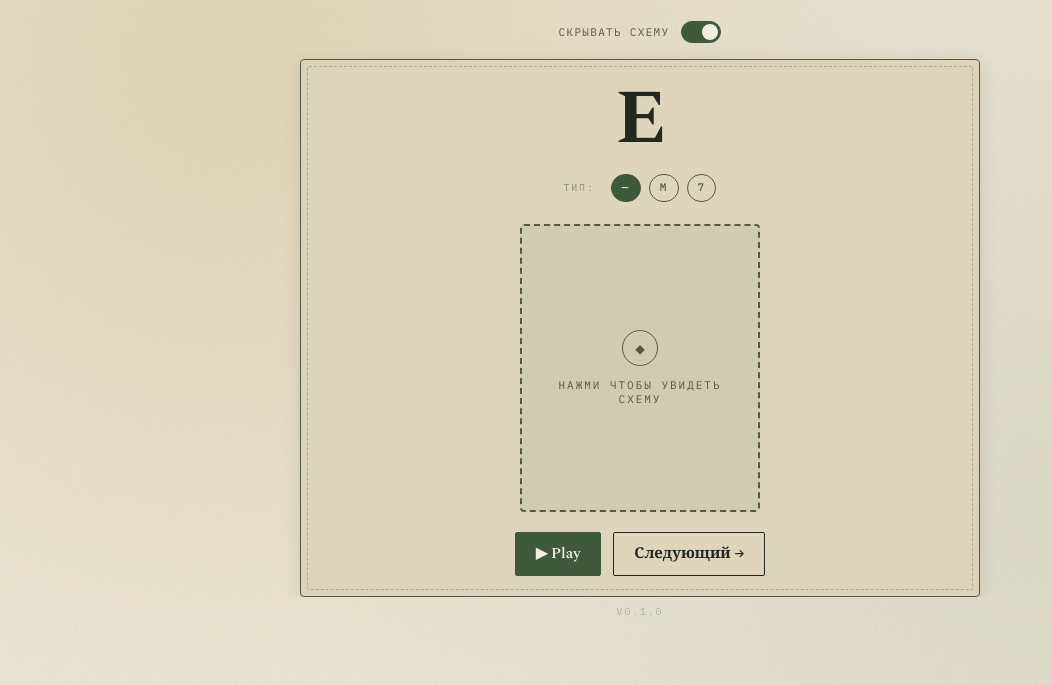
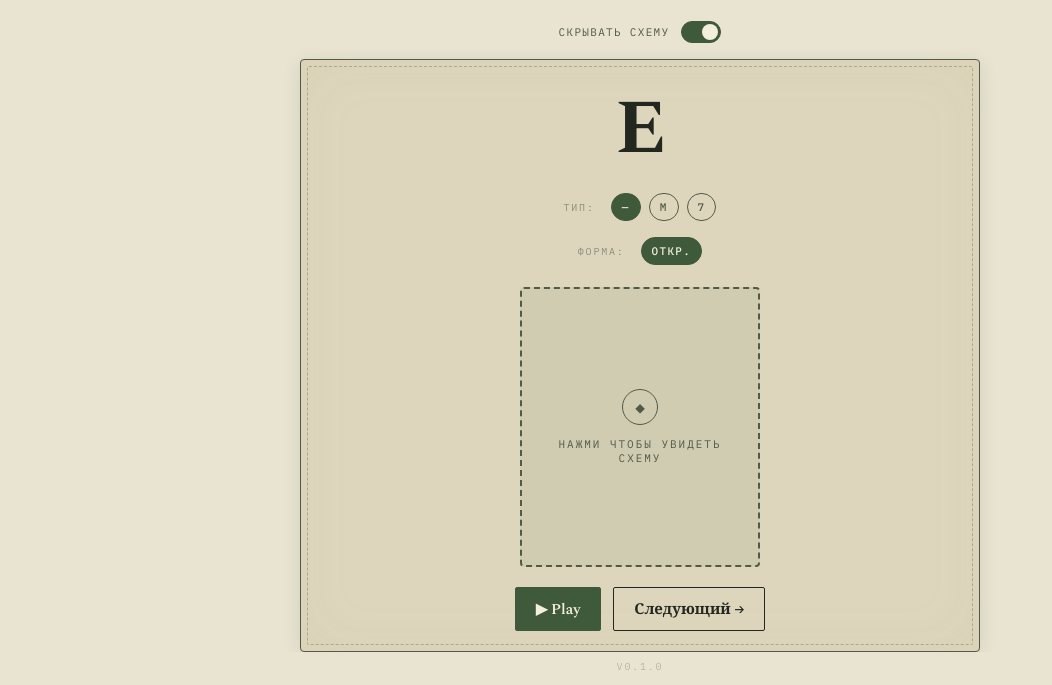
Before and after one commit to shatytskyi/guitar-trainer, a website built with Vite: page index.html in a window 1280 px wide. Shown: the part 115-800 px from the top of the page, without its empty margins (0-1052 px from the left). Built offline with nearby package versions, Linux system fonts and the light colour scheme.

Commit message:
feat(chord-card): center name+meta as a group with animated reveal
Wrap the chord name and quality-meta in a single .chord-card__header
that reserves enough vertical space for both. The visible items are
flex-centered inside it, so a major chord (no meta) appears optically
centered instead of floating above an empty meta line. When the meta
appears for a non-major chord, it animates in (max-height + opacity +
slight slide-up) and the name shifts up to keep the pair centered —
all without shifting the diagram below.

Also clean up the related row visibility:
- Type/shape rows go back to display:none when their option list is
  empty (browse mode permanently hides the internal type row, quiz
  mode always shows them — both stable, no jumps).
- The external browse type-rail keeps the visibility:hidden + reserved
  height pattern so its appearance after the first root selection
  doesn't push the chord card around.
- Add #app to the html/body height chain so the shell actually fills
  100dvh — this was previously collapsing to its content, which is why
  the root rail wasn't anchored to the bottom of the screen.

```diff
--- a/src/features/chord-browse/view.ts
+++ b/src/features/chord-browse/view.ts
@@ -67,11 +67,10 @@ export function mountBrowseView(host: HTMLElement, deps: BrowseViewDeps): () =>
   function paintTypeRail() {
     typeRail.replaceChildren();
     const r = state.selectedRoot;
-    if (!r || r.types.length <= 1) {
-      typeRail.style.display = 'none';
-      return;
-    }
-    typeRail.style.display = '';
+    // Always keep the rail in layout so its appearance after the first
+    // root selection doesn't push the chord card up.
+    typeRail.style.visibility = r && r.types.length > 1 ? 'visible' : 'hidden';
+    if (!r || r.types.length <= 1) return;
     r.types.forEach((t, i) => {
       typeRail.appendChild(createButton({
         label: t.type === '' ? '—' : t.type,
--- a/src/shared/components/ChordCard.ts
+++ b/src/shared/components/ChordCard.ts
@@ -28,8 +28,10 @@ export function createChordCard(i18n: Translator): ChordCardHandle {
   const root = document.createElement('div');
   root.className = 'chord-card';
 
+  const header = el('div', 'chord-card__header');
   const name = el('div', 'chord-card__name');
   const meta = el('div', 'chord-card__meta');
+  header.append(name, meta);
 
   const typeRow = el('div', 'chord-card__row');
   const typeLabel = el('span', 'chord-card__row-label');
@@ -45,16 +47,22 @@ export function createChordCard(i18n: Translator): ChordCardHandle {
 
   const diagramWrap = el('div', 'chord-card__diagram');
 
-  root.append(name, meta, typeRow, shapeRow, diagramWrap);
+  root.append(header, typeRow, shapeRow, diagramWrap);
 
   return {
     root,
     render(data: ChordCardData, cb: ChordCardCallbacks) {
       paintChordName(name, data.displayName);
+      // The meta sub-line animates in via CSS (max-height + opacity).
+      // The header keeps a fixed min-height so the diagram below never
+      // moves; when meta is empty, the name centers alone in that space.
       meta.textContent = data.metaText;
-      meta.style.display = data.metaText ? '' : 'none';
+      meta.classList.toggle('chord-card__meta--shown', data.metaText !== '');
 
-      typeRow.style.display = data.types.length > 1 ? '' : 'none';
+      // Hide the row entirely when no options. In quiz the row is always
+      // populated; in browse data.types is always [] so the internal type
+      // row is permanently absent — both states are stable, no jumps.
+      typeRow.style.display = data.types.length > 0 ? '' : 'none';
       typeBtns.replaceChildren(...data.types.map(t =>
         createButton({
           label: t.label,
@@ -65,7 +73,7 @@ export function createChordCard(i18n: Translator): ChordCardHandle {
         }),
       ));
 
-      shapeRow.style.display = data.shapes.length > 1 ? '' : 'none';
+      shapeRow.style.display = data.shapes.length > 0 ? '' : 'none';
       shapeBtns.replaceChildren(...data.shapes.map(s =>
         createButton({
           label: s.label,
--- a/src/styles/global.css
+++ b/src/styles/global.css
@@ -8,7 +8,7 @@
 
 * { margin: 0; padding: 0; box-sizing: border-box; }
 
-html, body {
+html, body, #app {
   background: var(--paper);
   color: var(--ink);
   font-family: var(--font-display);
@@ -319,6 +319,18 @@ button:focus-visible,
   min-height: 0;
   gap: var(--space-3);
 }
+/* Reserve enough room for "name + meta + gap" so the diagram below
+   never shifts. Visible items center inside this group, so when the
+   meta is missing the name appears optically centered instead of
+   floating above an empty line. */
+.chord-card__header {
+  flex-shrink: 0;
+  display: flex;
+  flex-direction: column;
+  align-items: center;
+  justify-content: center;
+  min-height: calc(var(--text-3xl) * var(--leading-tight) + var(--text-xs) * 1.4 + var(--space-1));
+}
 .chord-card__name {
   font-family: var(--font-display);
   font-weight: 700;
@@ -345,10 +357,27 @@ button:focus-visible,
 .chord-card__meta {
   font-family: var(--font-mono);
   font-size: var(--text-xs);
+  line-height: 1.4;
   letter-spacing: var(--tracking-wider);
   color: var(--ink-soft);
   text-transform: uppercase;
   text-align: center;
+  max-height: 0;
+  margin-top: 0;
+  opacity: 0;
+  overflow: hidden;
+  transform: translateY(-4px);
+  transition:
+    max-height var(--duration-base) var(--ease-default),
+    margin-top var(--duration-base) var(--ease-default),
+    opacity var(--duration-fast) ease-out,
+    transform var(--duration-base) var(--ease-default);
+}
+.chord-card__meta--shown {
+  max-height: 2em;
+  margin-top: var(--space-1);
+  opacity: 1;
+  transform: translateY(0);
 }
 .chord-card__row {
   display: flex;
@@ -360,6 +389,7 @@ button:focus-visible,
   overflow-y: visible;
   padding: 2px 0;
   scrollbar-width: none;
+  min-height: 32px;
 }
 .chord-card__row::-webkit-scrollbar { display: none; }
 .chord-card__row > * { flex-shrink: 0; }
@@ -548,6 +578,7 @@ button:focus-visible,
 .type-rail {
   align-items: center;
   justify-content: flex-start;
+  min-height: var(--tap-target);
 }
 .type-rail .btn--pill { flex-shrink: 0; }
 
```
